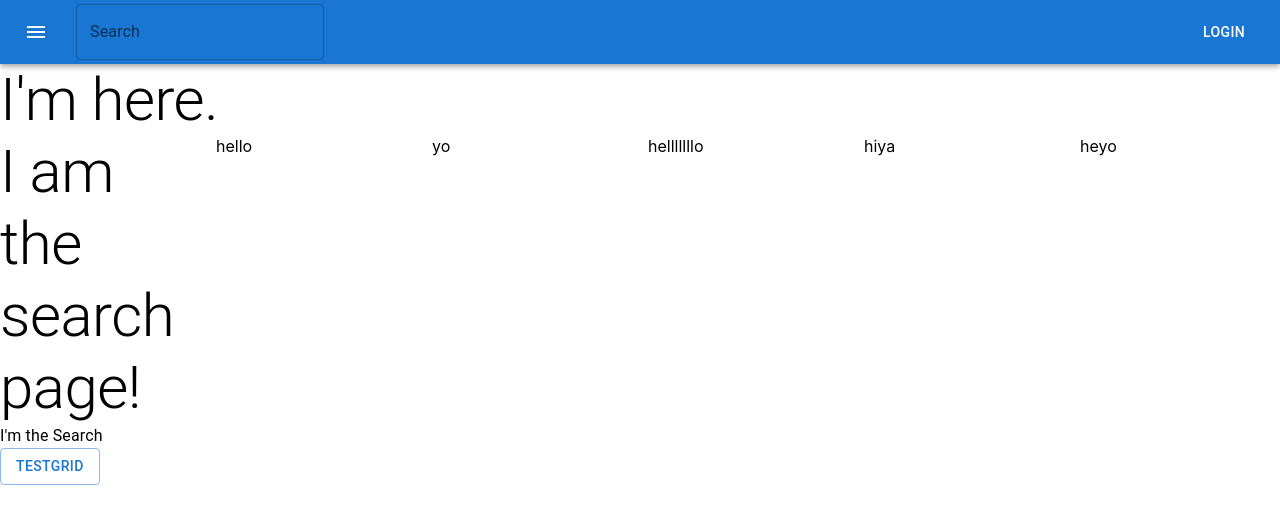
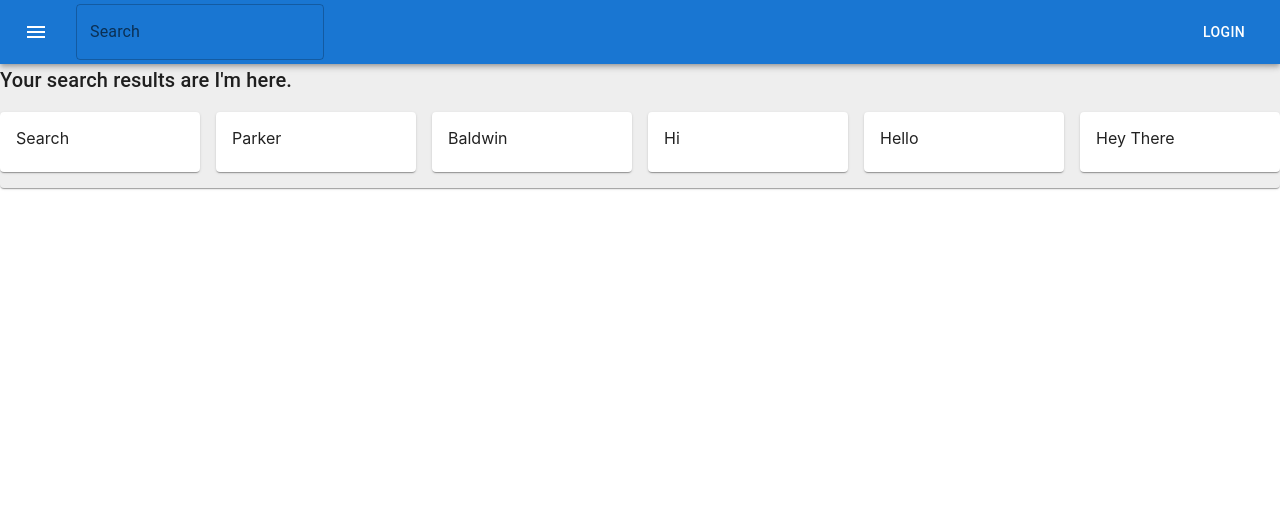
Before and after one commit to Swammered/food-viewer, a React (Create React App) app: page /search in a window 1280 px wide. Shown: the top 524 px of the page. Built offline with nearby package versions, Linux system fonts and the light colour scheme.

Commit message:
updated sx for better readablility

```diff
--- a/package.json
+++ b/package.json
@@ -10,6 +10,7 @@
     "@testing-library/jest-dom": "^5.16.5",
     "@testing-library/react": "^13.4.0",
     "@testing-library/user-event": "^13.5.0",
+    "axios": "^0.27.2",
     "react": "^18.2.0",
     "react-dom": "^18.2.0",
     "react-router-dom": "^6.4.0",
--- a/src/components/Layout.js
+++ b/src/components/Layout.js
@@ -1,5 +1,5 @@
 import React, {useState} from 'react'
-import { Typography, Box, AppBar, Toolbar, IconButton, Button, TextField, InputAdornment} from '@mui/material'
+import { Typography, Box, AppBar, Toolbar, IconButton, Button, TextField, InputAdornment, Paper} from '@mui/material'
 import TestGrid from '../pages/TestGrid'
 import MenuIcon from '@mui/icons-material/Menu'
 import Search from '../pages/Search'
@@ -12,6 +12,7 @@ const Layout = () => {
 
     return (
         <>
+            <Paper sx={{backgroundColor : "#eeeeee", pb: 2}}>
                 <BrowserRouter>
                     <Box sx={{ flexGrow: 1 }}>
                         <AppBar position="static">
@@ -27,9 +28,11 @@ const Layout = () => {
                             </IconButton>
                             <Typography variant="h6" component="div" sx={{ flexGrow: 1 }}>
                                 <TextField
-                            onChange={
-                                (e) => {
+                                onKeyPress={
+                                    (e)=> {
+                                        if (e.key === "Enter"){
                                             setSearchText(e.target.value)
+                                        }
                                     }
                                 }
                                 label="Search"
@@ -49,7 +52,7 @@ const Layout = () => {
                         </AppBar>
                         </Box>
 
-                <Typography variant="h2">{searchText}</Typography>
+                    <Typography variant="h6">Your search results are {searchText}</Typography>
                     <Routes>
                         <Route exact path='/' element={<TestGrid/>} />
                         <Route exact path='/testgrid' element={<TestGrid/>} />
@@ -57,6 +60,7 @@ const Layout = () => {
                     </Routes>
 
                 </BrowserRouter>
+            </Paper>
         </>
     )
 }
--- a/src/pages/Search.js
+++ b/src/pages/Search.js
@@ -1,30 +1,31 @@
 import React from 'react'
-import { Typography, Grid, Button } from '@mui/material'
+import { Typography, Grid, Button, Card, CardContent } from '@mui/material'
 import { Link } from 'react-router-dom'
 
 
 const Search = () => {
+    const people = ["Search", "Parker", "Baldwin", "Hi", "Hello", "Hey There"]
 
     return (
         <>
-            <Grid container spacing={2}>
-                <Grid item xs={6} md={2}>
-                    <Typography variant='h2'> I am the search page! </Typography>
-                </Grid>
-                <Grid item xs={6} md={2}>hello</Grid>
-                <Grid item xs={6} md={2}>yo</Grid>
-                <Grid item xs={6} md={2}>helllllllo</Grid>
-                <Grid item xs={6} md={2}>hiya</Grid>
-                <Grid item xs={6} md={2}>heyo</Grid>
-
+            <Grid container spacing={2} sx={{pt: 2}}>
+                {
+                    people.map(
+                        (value) => {
+                            return(
+                                <Grid item xs={6} md={2}>
+                                    <Card>
+                                        <CardContent>
+                                            {value}
+                                        </CardContent>
+                                    </Card>
+                                </Grid>
+                            )
+                        }
+                    )
+                }
             </Grid>
-
-            <Typography>I'm the Search</Typography>
-
-            <Button component={Link} to='/testgrid' variant='outlined'>TestGrid</Button>
         </>
-
-
     )
 }
 
```
Also changed, not shown: src/api/yelp.js (added, +9 -0 lines), 1 other file (tests, documents, lock files or other folders). Lines whose indentation alone changed are shown as unchanged.
